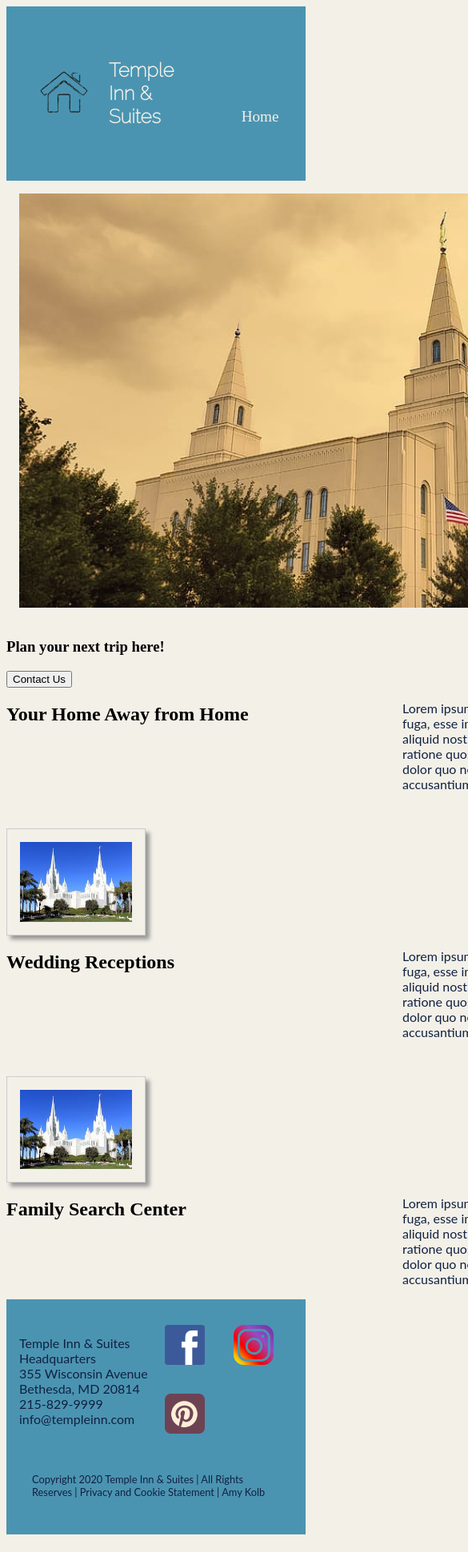
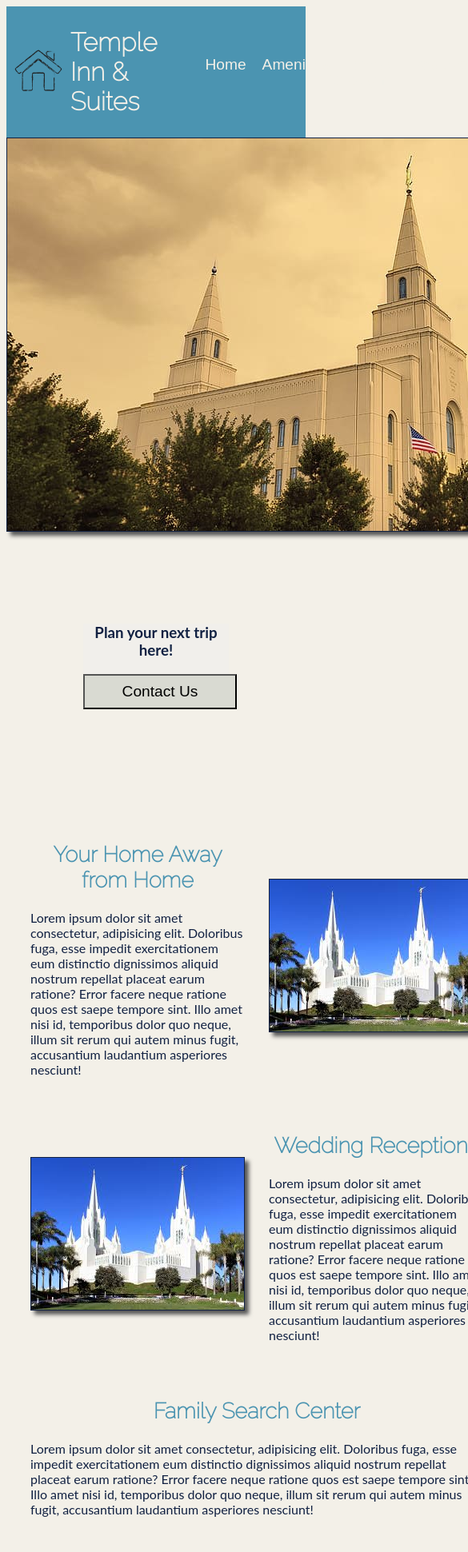
Before and after one commit to ameronie/ameronie.github.io, a plain HTML site: page wdd130/project/index.html in a window 390 px wide. Shown: the top 1941 px of the page at 80% size, 585 px wide, since content can reach past the window. Drawn offline with Linux system fonts and the light colour scheme.

Commit message:
w6 updates

```diff
--- a/wdd130/project/css/style.css
+++ b/wdd130/project/css/style.css
@@ -1,10 +1,4 @@
 @import url('https://fonts.googleapis.com/css2?family=Raleway:wght@100&display=swap');
-
-@media screen and (max-width: 550px) {
-    .______ {
-      display: block;
-    }
-  }
 
 :root {
     --primary-color: #4b94b1;
@@ -18,31 +12,134 @@ html {
     background-color: var(--accent2-color);
 }
 body{
+    background-color: var(--accent2-color);
     font-size: 16px;
 }
-header, footer, .hero {
+header, main, footer {
     max-width: 960px;
-    margin: 0 auto;
-}
-main {
-    width: 960px;
     margin: 0 auto;
 }
 
 header {
     color: var(--accent2-color);
     background-color: var(--primary-color);
-    padding: 1em;
+    padding: 5px 0;
     display: flex;
     align-items: center;
-    justify-content: space-between;
+    justify-content: space-around;
 }
 
 header img{
     width: 80px;
     height: auto;
 }
+h1 {
+    font-family: var(--heading-font);
+    font-size: 2em;
+}
 
+nav {
+        background-color: var(--primary);
+        font-family: sans-serif;
+        line-height: 1em;
+        text-align: left;
+        font-size: 1.2em;
+    }
+nav>ul {
+    list-style-type: none;
+    display: flex;
+}
+li {
+    display: list-item;
+    text-align: -webkit-match-parent;
+}
+
+nav a:link, nav a:visited {
+    color: var(--secondary-color);
+}
+nav a {
+    padding: 10px;
+    min-width: 10px;
+}
+
+main {
+    font-family: var(--paragraph-font);
+    color: var(--accent1-color)
+}
+.bonner-box {
+    display: grid;
+    grid-template-columns: 1fr 1fr;
+}
+.banner-box img {
+    grid-column: 1 / -1;
+    grid-row: 1;
+    border: 1px solid var(--accent1-color);
+    box-shadow: 5px 5px 5px rgb(87, 87, 87);
+}
+.action {
+    grid-column: 1;
+    grid-row: 1;
+    background-color: rgba(240, 240, 240, .5);
+    margin: 7em 6em;
+    text-align: center;
+}
+.action button {
+    line-height: 2em;
+    width: 10em;
+    background-color: var(--secondary-color);
+    font-size: 1.2em;
+}
+@media screen and (max-width: 550px) {
+    .main-content, footer {
+      display: block;
+    }
+  }
+.main-content {
+    display: grid;
+    grid-template-columns: 1fr 1fr;
+    grid-row: auto;
+    grid-gap: 30px;
+    place-items: center;
+    padding: 30px;
+}
+main{
+    font-family: var(--paragraph-font);
+    color: var(--accent1-color)
+}
+#img1, #img2 {
+    border: 1px solid var(--accent1-color);
+    box-shadow: 5px 5px 5px rgb(87, 87, 87);
+}
+h2 {
+    font-family: var(--heading-font);
+    font-size: 1.7em;
+    color: var(--primary-color);
+    text-align: center;
+}
+.family-search {
+    grid-column: 1/3;
+}
+footer {
+    display: grid;
+    grid-template-columns: 1fr 1fr;
+    place-items: center;
+    color: var(--accent2-color);
+    background-color: var(--primary-color);
+}
+/*#contact-info {
+
+}
+#socialmedia {
+
+}*/
+#copyright {
+    grid-column: 1/3;
+}
+
+
+
+
+/*
 section img {
     border: 1px solid #ccc;
     padding: 10px;
@@ -69,7 +166,7 @@ section {
     grid-gap: 30px;
 }
 
-/*.section1 {
+.section1 {
     grid-column:;
 }
 .section2 {
@@ -77,13 +174,6 @@ section {
 }
 .section3 {
     grid-column:;
-}*/
-
-.navigation {
-    display: flex;
-    align-items: flex-end;
-    justify-content: space-around;
-    padding: 1rem;
 }
 
 img {
@@ -169,3 +259,4 @@ nav a:hover {
 nav a:active {
     color: #FF00FF;
 }
+*/
--- a/wdd130/project/index.html
+++ b/wdd130/project/index.html
@@ -16,11 +16,9 @@
         <picture>
             <img src="images/templeinnlogo.png" alt="logo">
         </picture>
-        <section class="heading">
         <h1>Temple Inn & Suites</h1>
-        </section>
         <nav>
-            <ul class="navigation">
+            <ul>
                 <li><a href="#"></a>Home</li>
                 <li><a href="amenities.html"></a>Amenities</li>
                 <li><a href="templespotlight.html"></a>Temple Spotlight</li>
@@ -30,28 +28,41 @@
     </header>
 
     <main>
-        <div class="hero">
-            <img class="hero-image" src="images/herotempleimg.jpg" alt="Hero Image">
+        <div class="banner-box">
+            <img class="banner" src="images/herotempleimg.jpg" alt="Hero Image">
+            <div class="action">
                 <h3>Plan your next trip here!</h3>
                 <button>Contact Us</button>
             </div>
-        <section class="section1">
+        </div>
+        <section class="main-content">
+            <div>
                 <h2>Your Home Away from Home</h2>
-            <p>Lorem ipsum dolor sit amet consectetur, adipisicing elit. Doloribus fuga, esse impedit exercitationem eum
-                distinctio dignissimos aliquid nostrum repellat placeat earum ratione? Error facere neque ratione quos
-                est saepe tempore sint. Illo amet nisi id, temporibus dolor quo neque, illum sit rerum qui autem minus
+                <p>Lorem ipsum dolor sit amet consectetur, adipisicing elit. Doloribus fuga, esse impedit exercitationem
+                    eum
+                    distinctio dignissimos aliquid nostrum repellat placeat earum ratione? Error facere neque ratione
+                    quos
+                    est saepe tempore sint. Illo amet nisi id, temporibus dolor quo neque, illum sit rerum qui autem
+                    minus
                     fugit, accusantium laudantium asperiores nesciunt!</p>
-            <img src="images/sandiegotemple.jpeg" alt="San Diego Temple">
-        </section>
-        <section class="section2">
+            </div>
+            <div>
+                <img id="img1" src="images/sandiegotemple.jpeg" alt="San Diego Temple">
+            </div>
+            <div>
+                <img id="img2" src="images/sandiegotemple.jpeg" alt="San Diego Temple">
+            </div>
+            <div>
                 <h2>Wedding Receptions</h2>
-            <p>Lorem ipsum dolor sit amet consectetur, adipisicing elit. Doloribus fuga, esse impedit exercitationem eum
-                distinctio dignissimos aliquid nostrum repellat placeat earum ratione? Error facere neque ratione quos
-                est saepe tempore sint. Illo amet nisi id, temporibus dolor quo neque, illum sit rerum qui autem minus
+                <p>Lorem ipsum dolor sit amet consectetur, adipisicing elit. Doloribus fuga, esse impedit exercitationem
+                    eum
+                    distinctio dignissimos aliquid nostrum repellat placeat earum ratione? Error facere neque ratione
+                    quos
+                    est saepe tempore sint. Illo amet nisi id, temporibus dolor quo neque, illum sit rerum qui autem
+                    minus
                     fugit, accusantium laudantium asperiores nesciunt!</p>
-            <img src="images/sandiegotemple.jpeg" alt="San Diego Temple">
-        </section>
-        <section class="section3">
+            </div>
+            <div class="family-search">
                 <h2>Family Search Center</h2>
                 <p>Lorem ipsum dolor sit amet consectetur, adipisicing elit. Doloribus fuga, esse impedit exercitationem
                     eum
@@ -60,12 +71,11 @@
                     est saepe tempore sint. Illo amet nisi id, temporibus dolor quo neque, illum sit rerum qui autem
                     minus
                     fugit, accusantium laudantium asperiores nesciunt!</p>
+            </div>
         </section>
     </main>
-
     <footer>
-        <div class="footer">
-            <div class="contactinfo">
+        <div class="contact-info">
             <p>Temple Inn & Suites Headquarters<br>355 Wisconsin Avenue<br>Bethesda, MD
                 20814<br>215-829-9999<br>info@templeinn.com<br></p>
         </div>
@@ -74,9 +84,8 @@
             <a href="https://instagram.com"><img src="images/instagramicon.png" alt="Instagram Icon"></a>
             <a href="https://pinterest.com"><img src="images/pinteresticon.png" alt="Pinterest Icon"></a>
         </div>
-        </div>
         <div class="copyright">
-            <p>Copyright 2020 Temple Inn & Suites | All Rights Reserves | Privacy and Cookie Statement | Amy Kolb</p>
+            <p>Copyright © 2020 Temple Inn & Suites | All Rights Reserves | Privacy and Cookie Statement | Amy Kolb</p>
         </div>
     </footer>
 </body>
```
Also changed, not shown: wdd130/week6-layout.html (+1 -1 lines). Lines whose indentation alone changed are shown as unchanged.
